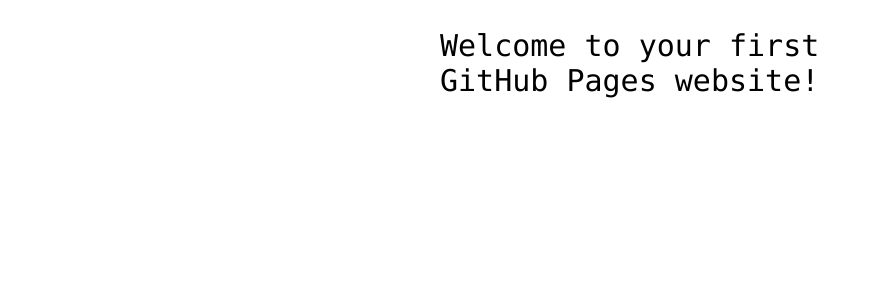
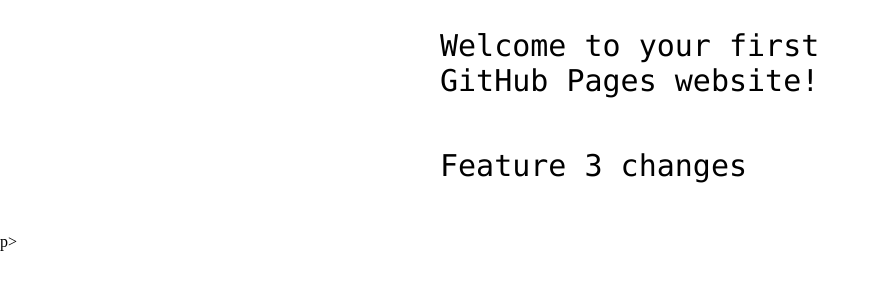
Before and after one commit to sudipti123/hello-world, a plain HTML site: page index.html in a window 1280 px wide. Shown: the part 360-650 px from the top of the page, without its empty margins (0-894 px from the left). Drawn offline with Linux system fonts and the light colour scheme.

Commit message:
Add feature-3 commit

```diff
--- a/index.html
+++ b/index.html
@@ -13,6 +13,7 @@
 
 <!-- Change this code here by copy and pasting your template on line 15 -->
 <p>Welcome to your first GitHub Pages website!</p>
+<p>Feature 3 changes</p>p>
 
 </body>
 </html>
```
